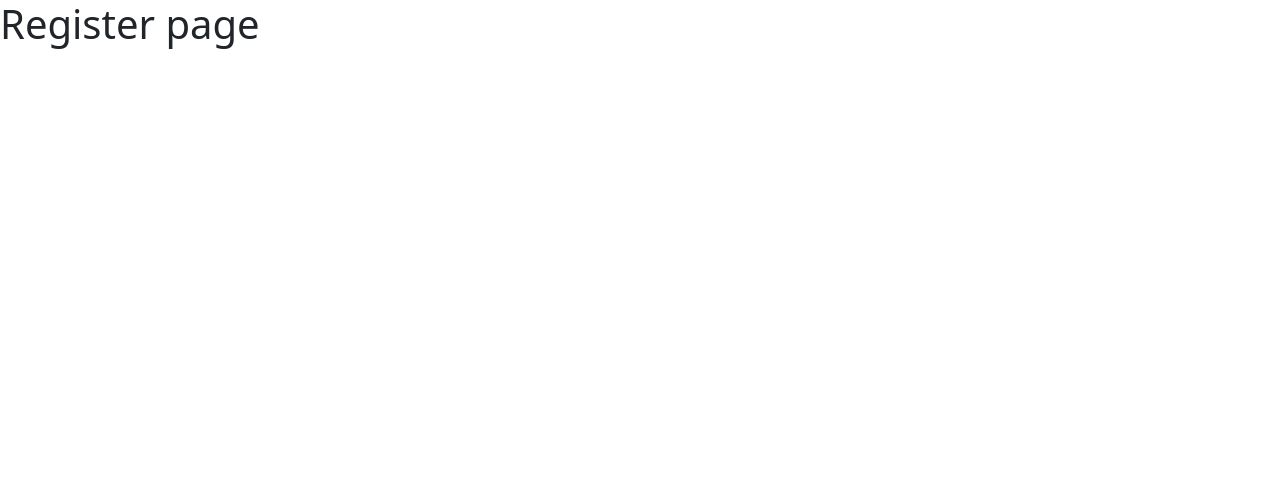
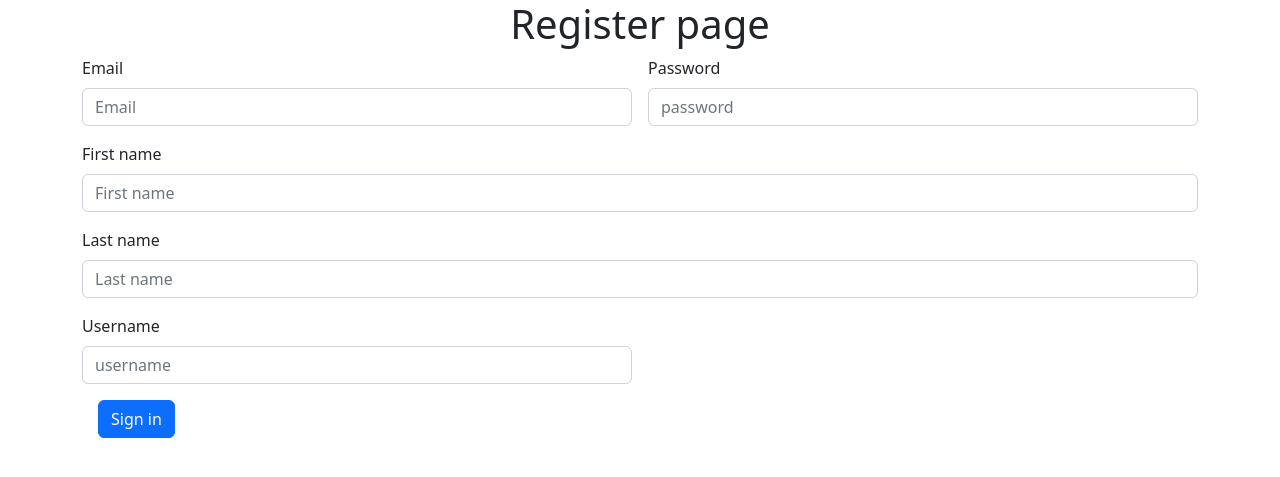
Before and after one commit to Aasthapaudel/flask_pr, a Flask app: page /register in a window 1280 px wide. Shown: the top 477 px of the page. Run offline with Flask 3, Linux system fonts and the light colour scheme.

Commit message:
create register_form

```diff
--- a/templates/main.html
+++ b/templates/main.html
@@ -10,11 +10,15 @@
     <link href="https://cdn.jsdelivr.net/npm/bootstrap@5.2.3/dist/css/bootstrap.min.css" rel="stylesheet" integrity="sha384-rbsA2VBKQhggwzxH7pPCaAqO46MgnOM80zW1RWuH61DGLwZJEdK2Kadq2F9CUG65" crossorigin="anonymous">
   </head>
   <body>
+    <div class ="container">
+
     {% block body %}
 
     <h1>Main page</h1>
     {% endblock body %}
+</div>
 
     <script src="https://cdn.jsdelivr.net/npm/bootstrap@5.2.3/dist/js/bootstrap.bundle.min.js" integrity="sha384-kenU1KFdBIe4zVF0s0G1M5b4hcpxyD9F7jL+jjXkk+Q2h455rYXK/7HAuoJl+0I4" crossorigin="anonymous"></script>
+
   </body>
 </html>
--- a/templates/register.html
+++ b/templates/register.html
@@ -2,6 +2,53 @@
 {% block title %}
 <title>Register</title>
 {% endblock title %}
-{% block body %}
-<h1>Register page</h1>
+<div class ="container">
+    {% block body %}
+    <h1 class="text-center">Register page</h1>
+
+<form class="row g-3">
+    <div class="col-md-6">
+      <label for="inputEmail4" class="form-label">Email</label>
+      <input type="email" class="form-control" id="inputEmail4" placeholder="Email">
+    </div>
+    <div class="col-md-6">
+      <label for="inputPassword4" class="form-label">Password</label>
+      <input type="password" class="form-control" id="inputPassword4" placeholder="password">
+    </div>
+    <div class="col-12">
+      <label for="inputAddress" class="form-label">First name</label>
+      <input type="text" class="form-control" id="inputAddress" placeholder="First name">
+    </div>
+    <div class="col-12">
+      <label for="inputAddress2" class="form-label">Last name</label>
+      <input type="text" class="form-control" id="inputAddress2" placeholder="Last name">
+    </div>
+    <div class="col-md-6">
+      <label for="inputCity" class="form-label">Username</label>
+      <input type="text" class="form-control" id="inputCity" placeholder="username">
+    </div>
+    <!-- <div class="col-md-4">
+      <label for="inputState" class="form-label">State</label>
+      <select id="inputState" class="form-select">
+        <option selected>Choose...</option>
+        <option>...</option>
+      </select>
+    </div>
+    <div class="col-md-2">
+      <label for="inputZip" class="form-label">Zip</label>
+      <input type="text" class="form-control" id="inputZip">
+    </div>
+    <div class="col-12"> -->
+      <div class="form-check">
+
+    <div class="col-12">
+      <button type="submit" class="btn btn-primary">Sign in</button>
+    </div>
+</div>
+
+
+
+
+  </form>
 {% endblock body %}
+</div>
```
